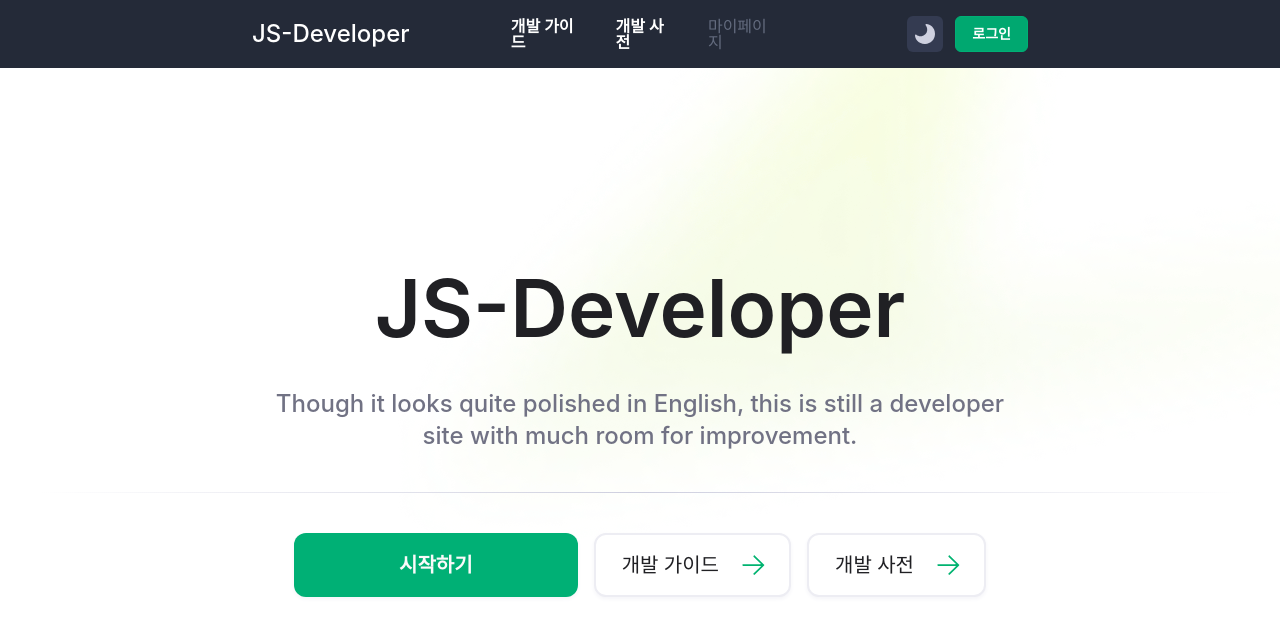
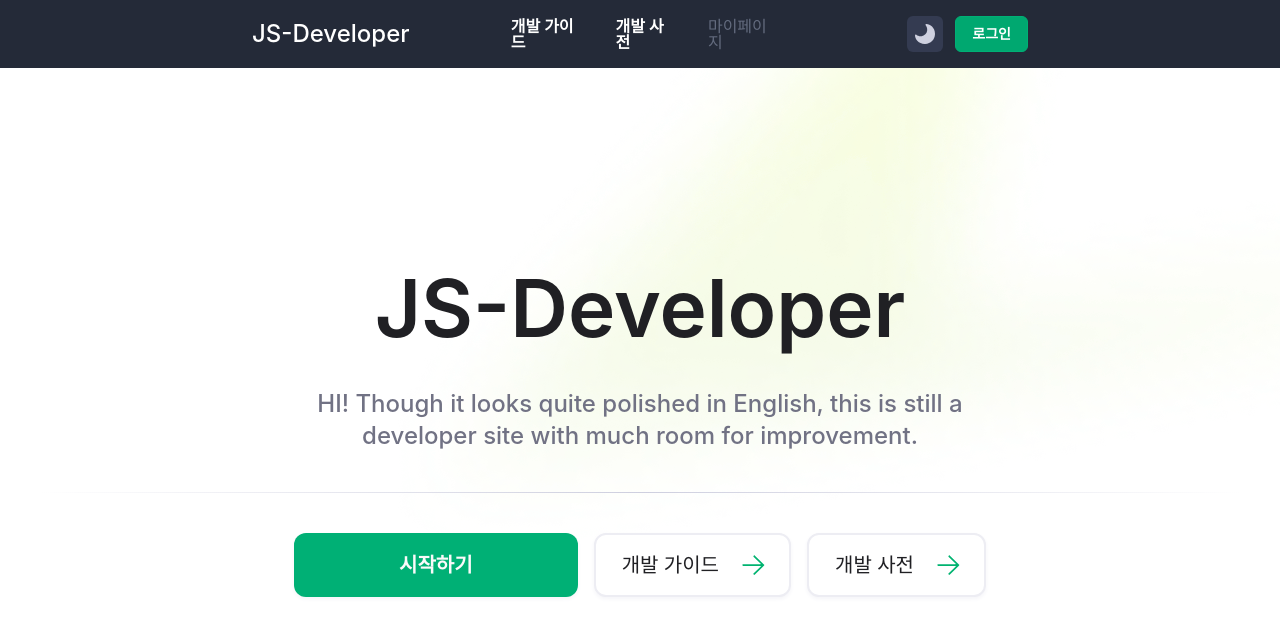
Before and after one commit to Jaesang98/JS-Developer, a React (Vite) app: page /Home in a window 1280 px wide. Shown: the top 636 px of the page. Built offline with nearby package versions, Linux system fonts and the light colour scheme; a web font is replaced by a local one.

Commit message:
chore(jsnam) : 잘바뀌는지 테스트트

```diff
--- a/src/pages/home/index.tsx
+++ b/src/pages/home/index.tsx
@@ -11,7 +11,8 @@ function Home() {
         <div className={styles['home-content']}>
           <div className={styles['home-title']}>JS-Developer</div>
           <div className={styles['home-subtitle']}>
-                        Though it looks quite polished in English, this is still a developer site with much room for improvement.
+            HI! Though it looks quite polished in English, this is still a developer site with much room for
+            improvement.
           </div>
           <div className={styles['home-hr']}></div>
           <div className={styles['home-btnWrap']}>
```
Lines whose indentation alone changed are shown as unchanged.
